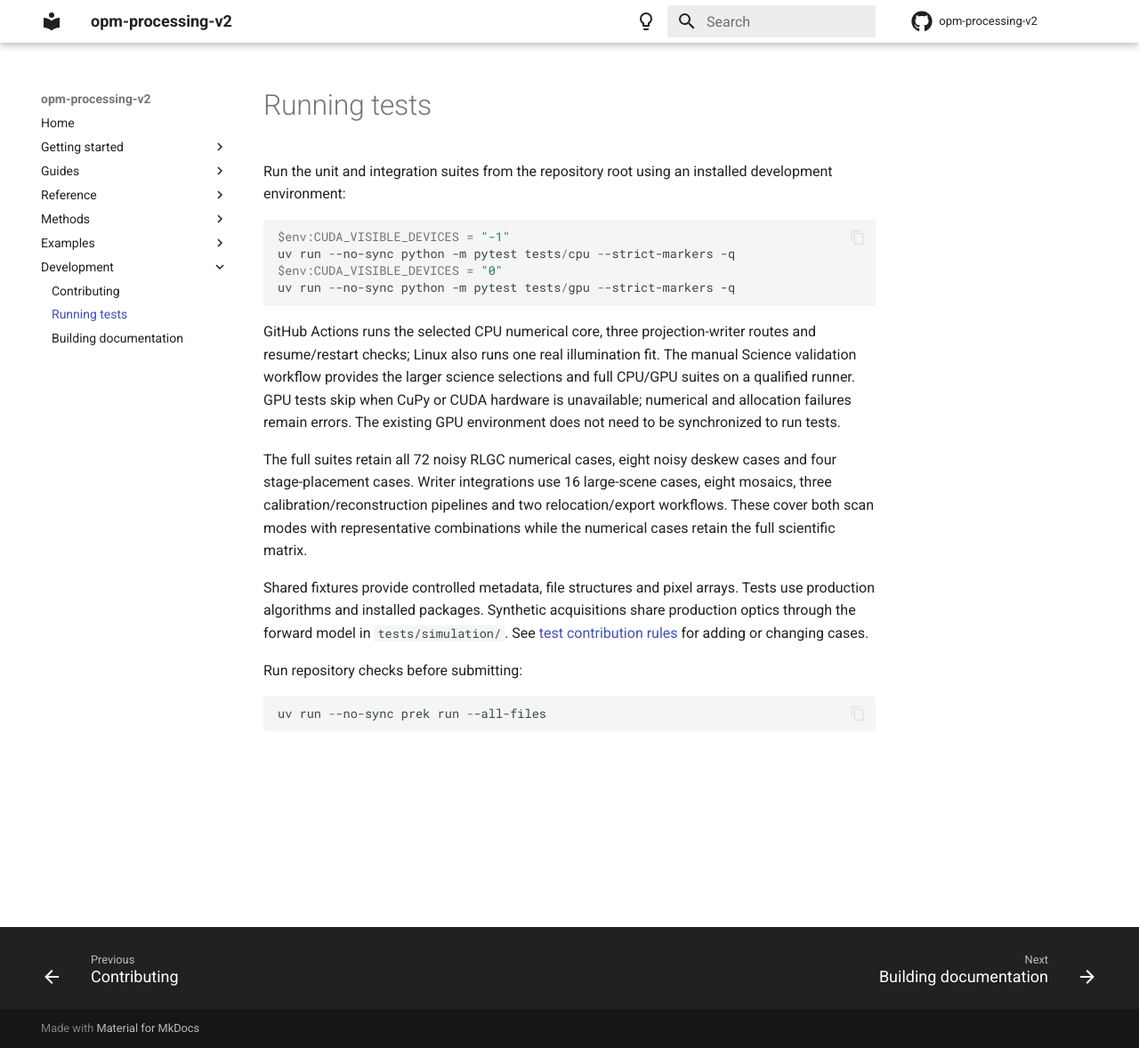
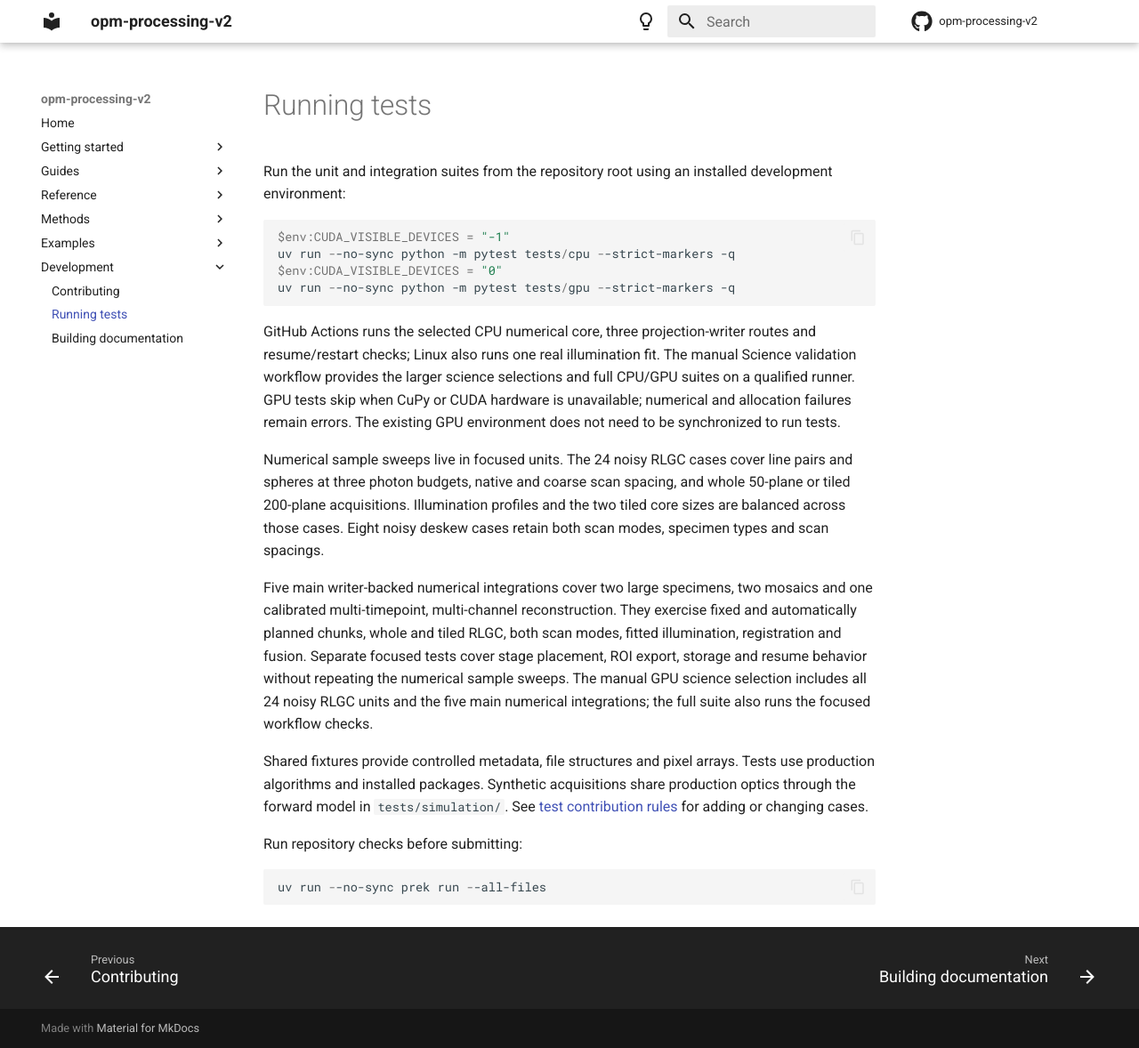
Before and after one commit to QI2lab/opm-processing-v2, an MkDocs documentation site: the page built from docs/development/testing.md, in a window 1280 px wide and 1178 px high. Shown: the whole window at 89% size. Built offline with MkDocs 1.6.1 and Material for MkDocs 9.7.7, drawn with Linux system fonts in a browser that asks for light colours; comment, search, counter and statistics services are not loaded.

Commit message:
test: isolate science sweeps from pathway integrations

```diff
--- a/docs/development/testing.md
+++ b/docs/development/testing.md
@@ -16,11 +16,20 @@ and full CPU/GPU suites on a qualified runner. GPU tests skip when CuPy or CUDA
 hardware is unavailable; numerical and allocation failures remain errors.
 The existing GPU environment does not need to be synchronized to run tests.
 
-The full suites retain all 72 noisy RLGC numerical cases, eight noisy deskew
-cases and four stage-placement cases. Writer integrations use 16 large-scene
-cases, eight mosaics, three calibration/reconstruction pipelines and two
-relocation/export workflows. These cover both scan modes with representative
-combinations while the numerical cases retain the full scientific matrix.
+Numerical sample sweeps live in focused units. The 24 noisy RLGC cases cover
+line pairs and spheres at three photon budgets, native and coarse scan spacing,
+and whole 50-plane or tiled 200-plane acquisitions. Illumination profiles and
+the two tiled core sizes are balanced across those cases. Eight noisy deskew
+cases retain both scan modes, specimen types and scan spacings.
+
+Five main writer-backed numerical integrations cover two large specimens, two
+mosaics and one calibrated multi-timepoint, multi-channel reconstruction. They
+exercise fixed and automatically planned chunks, whole and tiled RLGC, both scan
+modes, fitted illumination, registration and fusion. Separate focused tests
+cover stage placement, ROI export, storage and resume behavior without repeating
+the numerical sample sweeps. The manual GPU science selection includes all 24
+noisy RLGC units and the five main numerical integrations; the full suite also
+runs the focused workflow checks.
 
 Shared fixtures provide controlled metadata, file structures and pixel arrays.
 Tests use production algorithms and installed packages. Synthetic acquisitions
```
Also changed, not shown: 6 other files.
